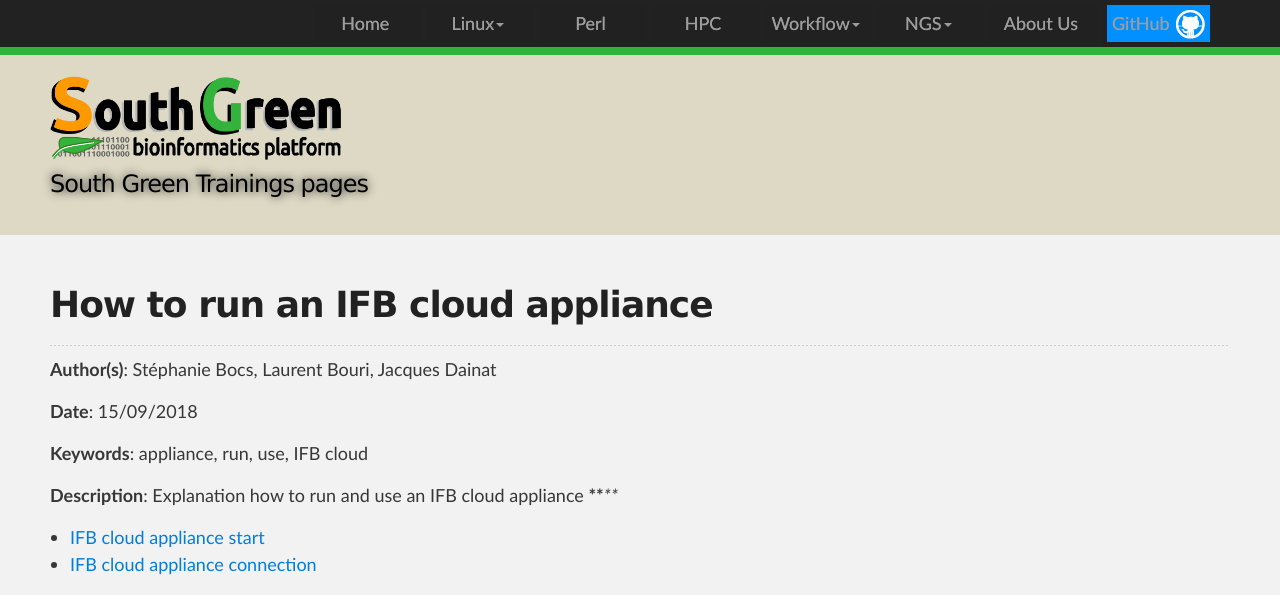
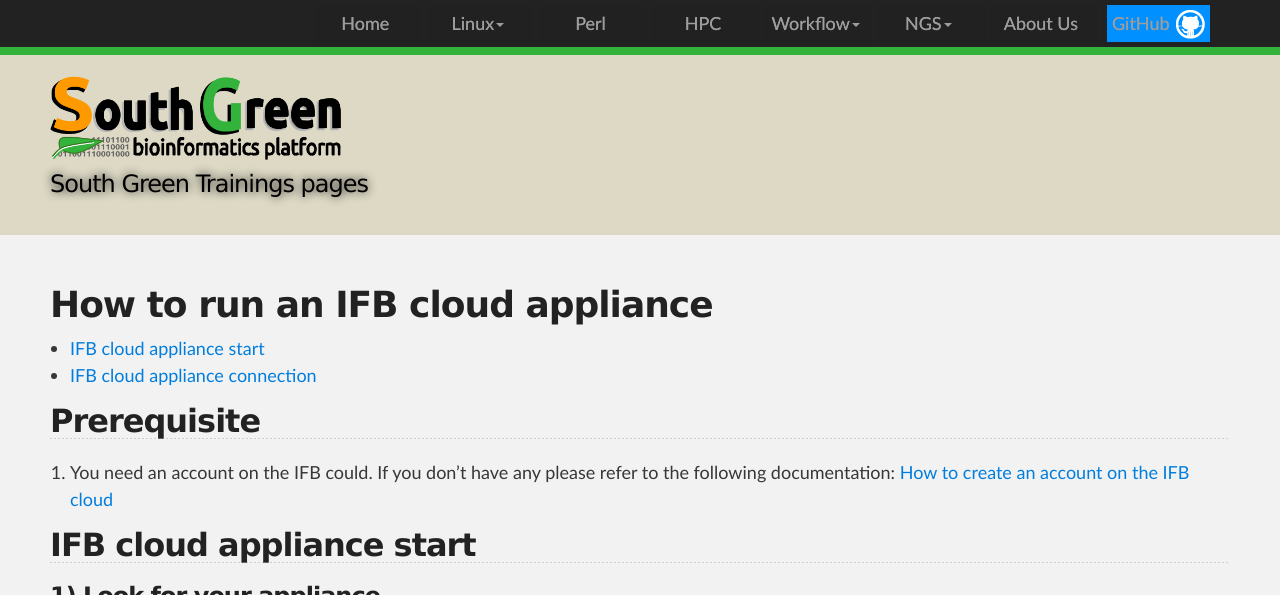
Before and after one commit to SouthGreenPlatform/trainings, a Jekyll site: the page built from _pages/annotation/IFBcloud/use_IFB_cloud_appliance.md, in a window 1280 px wide and 900 px high, cut to the strip 0-595 px from the top of the window. Built offline with Jekyll 4.4.1, drawn with Linux system fonts in a browser that asks for light colours; nearby versions of some CDN libraries; our own code applies the rules of GitHub Pages for plain Markdown files.

Commit message:
Update use_IFB_cloud_appliance.md

```diff
--- a/_pages/annotation/IFBcloud/use_IFB_cloud_appliance.md
+++ b/_pages/annotation/IFBcloud/use_IFB_cloud_appliance.md
@@ -1,14 +1,14 @@
+---
+layout: page
+title: "Create IFB cloud user account - PGAA Montpellier"
+permalink: /annotation/IFBcloud/use_IFB_cloud_appliance/
+tags: [ appliance, run, use, IFB cloud ]
+description: Explanation how to run and use an IFB cloud appliance
+author: Stéphanie Bocs, Laurent Bouri, Jacques Dainat
+date: 15/09/2018
+---
+
 # How to run an IFB cloud appliance
-
-**************************
-**Author(s)**: Stéphanie Bocs, Laurent Bouri, Jacques Dainat
-
-**Date**: 15/09/2018
-
-**Keywords**: appliance, run, use, IFB cloud
-
-**Description**: Explanation how to run and use an IFB cloud appliance
-**********
 
 <!-- TOC depthFrom:2 depthTo:2 withLinks:1 updateOnSave:1 orderedList:0 -->
 
```
